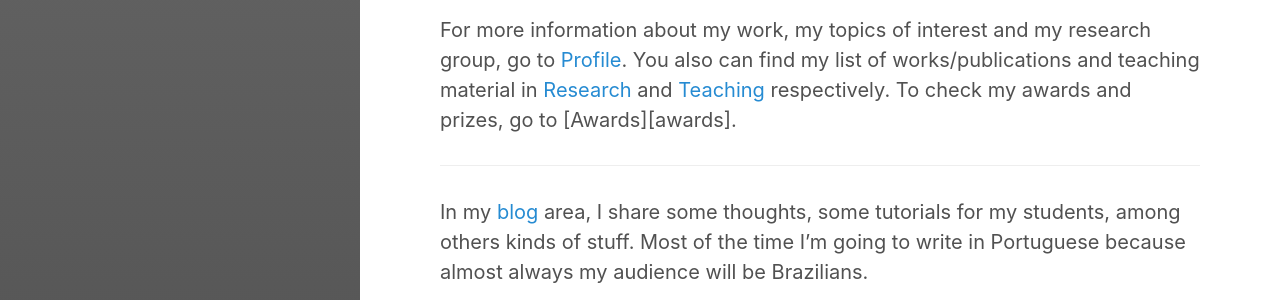
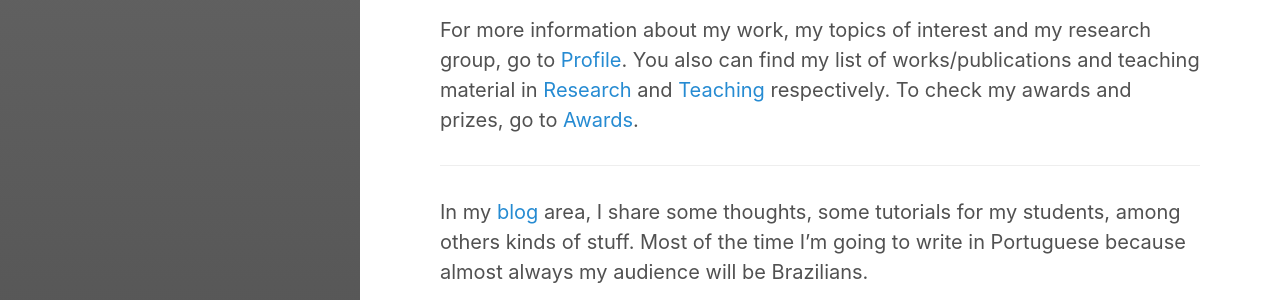
Before and after one commit to paaatcha/paaatcha.github.io, a Jekyll site: the page built from index.md, in a window 1280 px wide. Shown: the part 267-567 px from the top of the page. Built offline with Jekyll 4.4.1, drawn with Linux system fonts in a browser that asks for light colours.

Commit message:
fix link index

```diff
--- a/index.md
+++ b/index.md
@@ -6,7 +6,7 @@ ___
 Hi, welcome to my personal page.
 Here you’re gonna find some information about my academic work as well as other topics in which I have interest.
 
-For more information about my work, my topics of interest and my research group, go to [Profile](profile). You also can find my list of works/publications and teaching material in [Research](research) and [Teaching](teaching) respectively. To check my awards and prizes, go to [Awards][awards].
+For more information about my work, my topics of interest and my research group, go to [Profile](profile). You also can find my list of works/publications and teaching material in [Research](research) and [Teaching](teaching) respectively. To check my awards and prizes, go to [Awards](awards).
 
 ___
 In my [blog](blog) area, I share some thoughts, some tutorials for my students, among others kinds of stuff. Most of the time I’m going to write in Portuguese because almost always my audience will be Brazilians.
```
